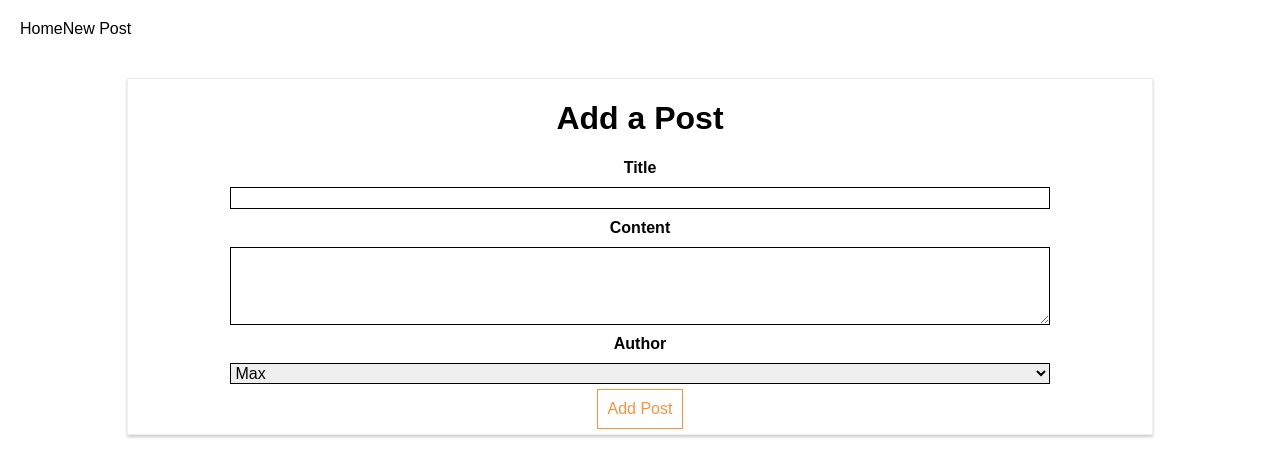
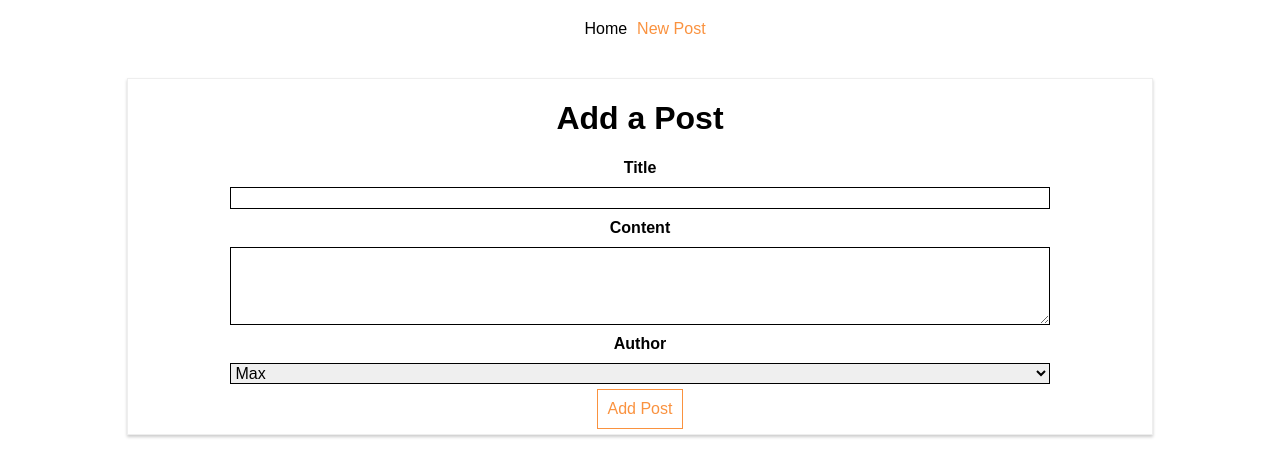
Before and after one commit to mohitjain/api-integration-learning-react, a React (Create React App) app: page /new-post in a window 1280 px wide. Shown: the top 476 px of the page. Built offline with nearby package versions, Linux system fonts and the light colour scheme.

Commit message:
Lading Post with url

```diff
--- a/src/components/Post/Post.js
+++ b/src/components/Post/Post.js
@@ -1,14 +1,18 @@
 import React from 'react';
-
+//import { withRouter } from "react-router-dom";
 import './Post.css';
 
-const post = (props) => (
-    <article className="Post" onClick={props.clicked}>
-        <h1>{props.title}</h1>
-        <div className="Info">
-            <div className="Author">{props.author}</div>
-        </div>
-    </article>
-);
+const post = (props) => {
+    console.log(props);
+    return (
+        <article className="Post">
+            <h1>{props.title}</h1>
+            <div className="Info">
+                <div className="Author">{props.author}</div>
+            </div>
+        </article>
+    )
+};
 
+//export default withRouter(post);
 export default post;
--- a/src/containers/Blog/Blog.css
+++ b/src/containers/Blog/Blog.css
@@ -1,6 +1,7 @@
 .Blog ul{
     list-style: none;
     margin: 0;
+    text-align: center;
     padding: 0;
 }
 
@@ -12,4 +13,11 @@
 .Blog a {
     text-decoration: none;
     color: black;
+    margin-left: 10px;
 }
+
+.Blog a:hover,
+.Blog a:active,
+.Blog a.active{
+    color: #fa923f;
+}
--- a/src/containers/Blog/Blog.js
+++ b/src/containers/Blog/Blog.js
@@ -4,7 +4,8 @@ import NewPost from './NewPost/NewPost';
 import './Blog.css';
 import Posts from "./Posts/Posts";
 import { Route } from "react-router";
-import { Link } from 'react-router-dom'
+import { NavLink, Switch } from 'react-router-dom';
+
 
 class Blog extends Component {
 
@@ -15,16 +16,18 @@ class Blog extends Component {
                     <nav>
                         <ul>
                             <li>
-                                <Link to="/">Home</Link>
-                                <Link to="/new-post">New Post</Link>
+                                <NavLink to="/" exact>Home</NavLink>
+                                <NavLink to="/new-post">New Post</NavLink>
                             </li>
                         </ul>
                     </nav>
                 </header>
                 {/*<Route path="/" exact render={() => <Posts/>}/>*/}
                 <Route path="/" exact component={Posts}/>
-                <Route path="/new-post" exact component={NewPost}/>
-
+                <Switch>
+                    <Route path="/new-post" exact component={NewPost}/>
+                    <Route path="/:id" exact component={FullPost}/>
+                </Switch>
             </div>
         );
     }
--- a/src/containers/Blog/FullPost/FullPost.js
+++ b/src/containers/Blog/FullPost/FullPost.js
@@ -9,10 +9,11 @@ class FullPost extends Component {
         loadedPost: null
     }
 
-    componentDidUpdate() {
-        if(this.props.id){
+    componentDidMount() {
+        console.log("Moi JAin")
+        if(this.props.match.params.id){
             if(!this.state.loadedPost || (this.state.loadedPost && this.state.loadedPost.id !== this.props.id)){
-                axios.get("/posts/" + this.props.id)
+                axios.get("/posts/" + this.props.match.params.id)
                     .then(response => {
                         this.setState({ loadedPost: response.data });
                     })
@@ -31,10 +32,10 @@ class FullPost extends Component {
 
     render () {
         let post = <p style={{textAlign: 'center'}}>Please select a Post!</p>;
-        if(this.props.id){
+        if(this.props.match.params.id){
             post = <p style={{textAlign: 'center'}}>Loading..</p>;
         }
-        if(this.props.id && this.state.loadedPost){
+        if(this.props.match.params.id && this.state.loadedPost){
             post = (
                 <div className="FullPost">
                     <h1>{this.state.loadedPost.title}</h1>
--- a/src/containers/Blog/Posts/Posts.js
+++ b/src/containers/Blog/Posts/Posts.js
@@ -1,7 +1,9 @@
 import React, {Component} from 'react';
 import Post from "../../../components/Post/Post";
 import axios from "../../../axios";
-import classes from './Posts.css';
+import './Posts.module.css';
+import { Link } from 'react-router-dom';
+
 
 class Posts extends Component {
 
@@ -11,9 +13,9 @@ class Posts extends Component {
         error: false
     }
 
-    postSelectedHandler = (id) => {
-        this.setState({selectedPostId: id});
-    }
+    // postSelectedHandler = (id) => {
+    //     this.setState({selectedPostId: id});
+    // }
 
     componentDidMount() {
         axios.get("/posts")
@@ -36,18 +38,20 @@ class Posts extends Component {
         let posts = <p style={{textAlign: 'center'}}> Something went wrong </p>;
         if (!this.state.error) {
             posts = this.state.posts.map(post => {
-                return <Post
-                    title={post.title}
-                    key={post.id}
-                    author={post.author}
-                    clicked={() => this.postSelectedHandler(post.id)}
-                />
+                return (
+                    <Link to={"/" + post.id} key={post.id}>
+                        <Post
+                            title={post.title}
+                            author={post.author}
+                        />
+                    </Link>
+                )
             });
         }
 
         return (
 
-            <section className={classes.Posts}>
+            <section className="Posts">
                 {posts}
             </section>
         );
```
Also changed, not shown: src/containers/Blog/Posts/Posts.module.css (renamed from src/containers/Blog/Posts/Posts.css).
